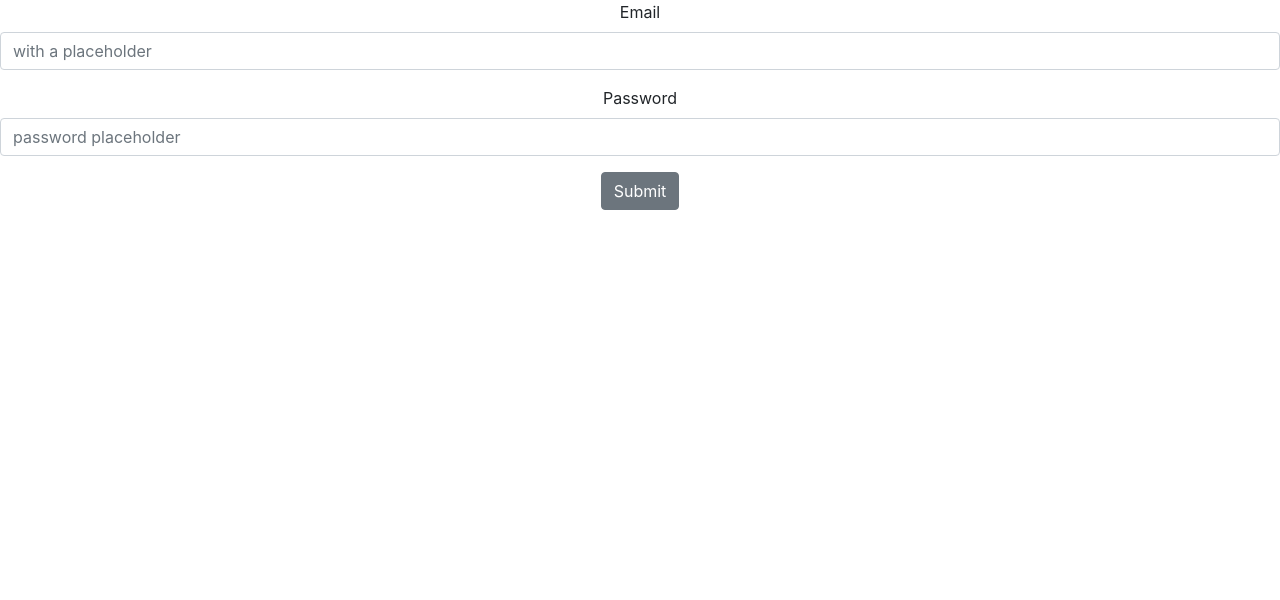
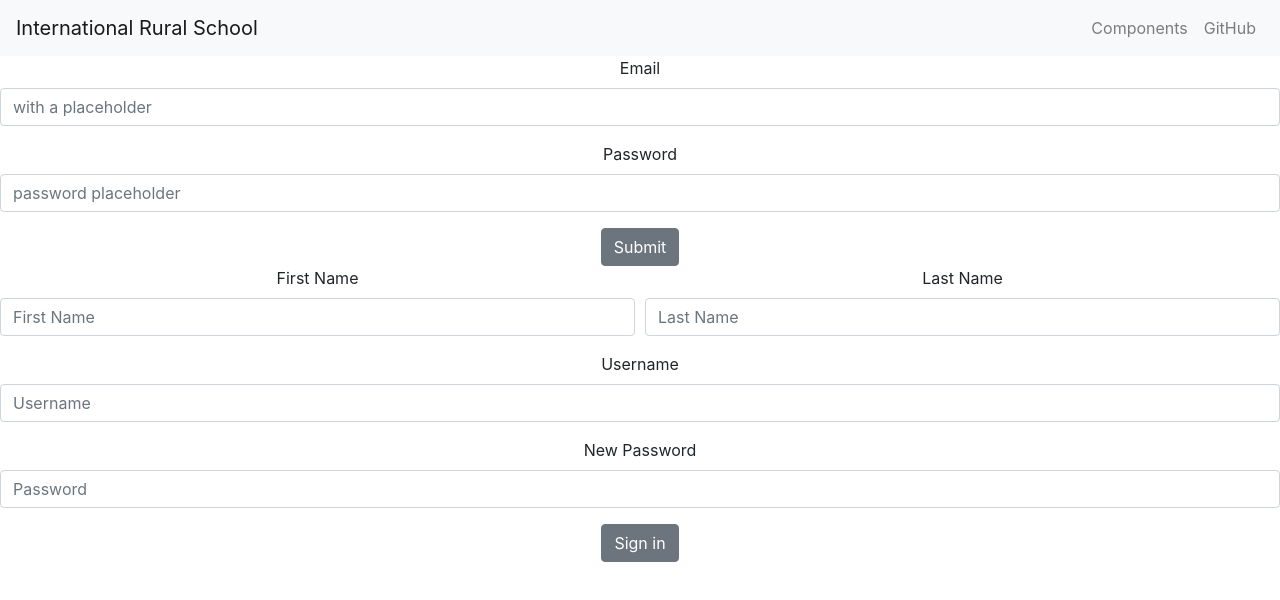
Before and after one commit to RuralSchoolTeam/frontend, a React (Create React App) app in the folder irs/: page / in a window 1280 px wide. Shown: the top 600 px of the page. Built offline with nearby package versions, Linux system fonts and the light colour scheme.

Commit message:
created basic nav bar, ready to merge

```diff
--- a/irs/src/App.js
+++ b/irs/src/App.js
@@ -2,12 +2,17 @@ import React, { Component } from 'react';
 import './App.css';
 
 import Login from './components/Login/Login';
+import Register from './components/Login/Register';
+import  MainNav from './components/Navigation/MainNav';
 
 class App extends Component {
   render() {
     return (
       <div className="App">
+        <MainNav />
         <Login />
+        <Register />
+
       </div>
     );
   }
--- a/irs/src/components/Login/Login.js
+++ b/irs/src/components/Login/Login.js
@@ -7,7 +7,8 @@ class Login extends React.Component {
     credentials: {
       username: "",
       password: "",
-      status: "",
+      authLevel: "",
+      organization: "",
     }
   };
   render() {
--- a/irs/src/components/Login/Register.js
+++ b/irs/src/components/Login/Register.js
@@ -4,12 +4,14 @@ import { Col, Row, Button, Form, FormGroup, Label, Input, FormText } from 'react
 class Register extends React.Component {
   state = {
     credentials: {
-      email: "",
+      username: "",
       password: "",
-      status:"",
-    }
+      authLevel: "",
+      organization: "",
+    },
     data: {
-
+      firstName: "",
+      lastName: "",
     }
    }
   render() {
@@ -30,8 +32,8 @@ class Register extends React.Component {
           </Col>
         </Row>
         <FormGroup>
-          <Label for="email">Email</Label>
-          <Input type="text" name="email" id="email" placeholder="example@example.com"/>
+          <Label for="username">Username</Label>
+          <Input type="text" name="username" id="username" placeholder="Username"/>
         </FormGroup>
         <FormGroup>
           <Label for="password">New Password</Label>
--- /dev/null
+++ b/irs/src/components/Navigation/MainNav.js
@@ -0,0 +1,47 @@
+import React from 'react';
+import {
+  Collapse,
+  Navbar,
+  NavbarToggler,
+  NavbarBrand,
+  Nav,
+  NavItem,
+  NavLink,} from 'reactstrap';
+
+class MainNav extends React.Component {
+  constructor(props) {
+    super(props);
+
+    this.toggle = this.toggle.bind(this);
+    this.state = {
+      isOpen: false
+    };
+  }
+  toggle() {
+    this.setState({
+      isOpen: !this.state.isOpen
+    });
+  }
+  render() {
+    return (
+      <div>
+        <Navbar color="light" light expand="md">
+          <NavbarBrand href="/">International Rural School</NavbarBrand>
+          <NavbarToggler onClick={this.toggle} />
+          <Collapse isOpen={this.state.isOpen} navbar>
+            <Nav className="ml-auto" navbar>
+              <NavItem>
+                <NavLink href="#">Components</NavLink>
+              </NavItem>
+              <NavItem>
+                <NavLink href="#">GitHub</NavLink>
+              </NavItem>
+            </Nav>
+          </Collapse>
+        </Navbar>
+      </div>
+    );
+  }
+}
+
+export default MainNav;
```
